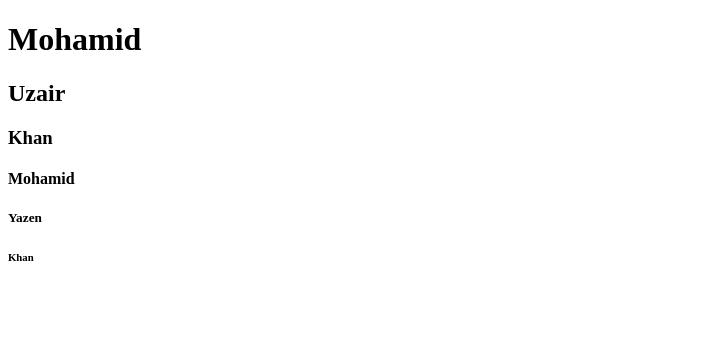
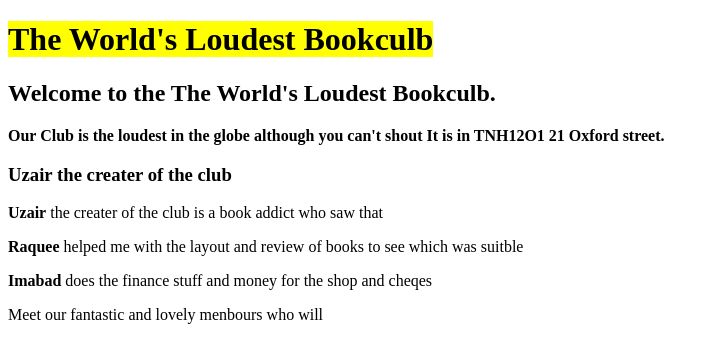
Before and after one commit to yazanuzairkhan-bot/WibWeb, a plain HTML site: page Index.html in a window 1280 px wide. Shown: the whole page, without its empty margins (0-719 px from the left). Drawn offline with Linux system fonts and the light colour scheme.

Commit message:
Add files via upload

```diff
--- a/Index.html
+++ b/Index.html
@@ -1,28 +1,33 @@
 <!DOCTYPE html>
-<html lang="en">
+<html>
   <head>
-    <meta charset="UTF-8">
-    <meta name="viewport" content="width=device-width, initial-scale=1.0">
-    <title>Document</title>
-</head>
+ <title> The World's Loudest Bookculb</title>
+ <head>
     <body>
       <h1>
-        Mohamid
+    <mark>The World's Loudest Bookculb</mark>
       </h1>
       <h2>
-    Uzair
+    Welcome to the The World's Loudest Bookculb.
       </h2>
+      <p>
+       <b> Our Club is the loudest in the globe although you can't shout
+        It is in TNH12O1 21 Oxford street.</b>
+      </p>
       <h3>
-    Khan
+        Uzair the creater of the club
       </h3>
-   <h4>
-    Mohamid
-   </h4>
-   <h5>
-    Yazen
-   </h5>
-   <h6>
-    Khan
-   </h6>
+    <p>
+       <b>Uzair</b> the creater of the club is a book addict who saw that
+      </p>
+      <p>
+       <B> Raquee</B> helped me with the layout and review of books to see which was suitble
+      </p>
+
+         <b>Imabad</b> does the finance stuff and money for the shop and cheqes
+
+      <p>
+    Meet our fantastic and lovely menbours who will
+      </p>
     </body>
 </html>
```
Lines whose indentation alone changed are shown as unchanged.
